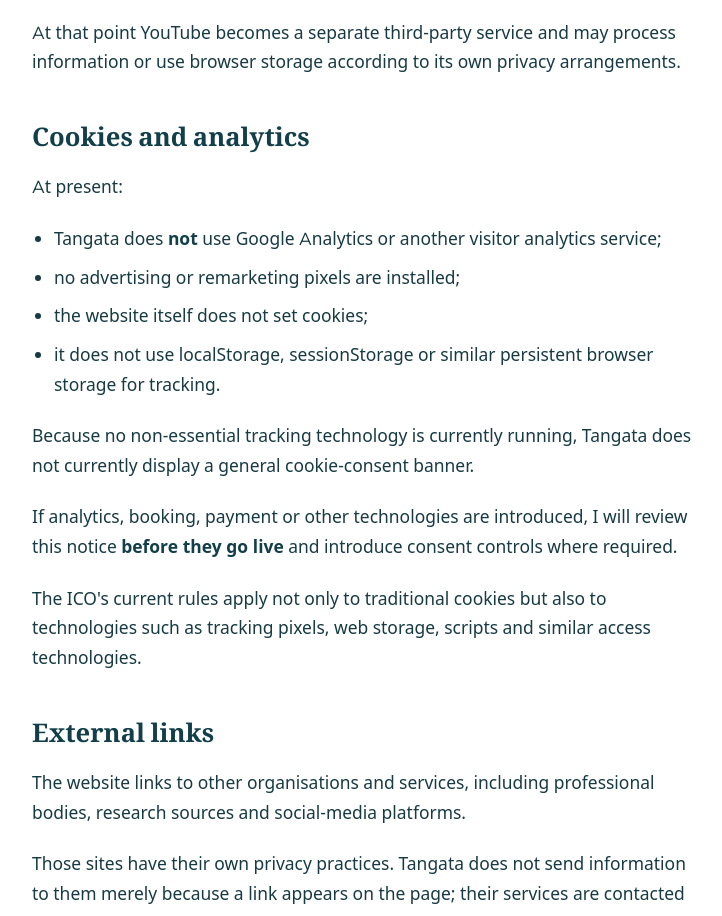
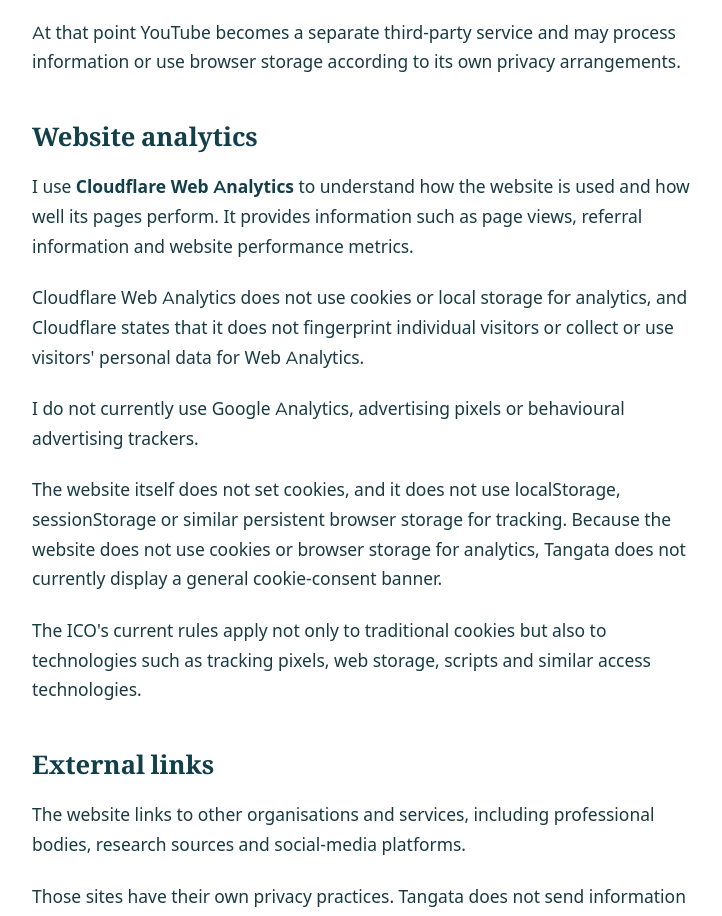
Before and after one commit to tangatac/tangata-web, an Astro site: page /privacy in a window 1280 px wide. Shown: the part 3792-4708 px from the top of the page, without its empty margins (274-996 px from the left). Built offline with nearby package versions, Linux system fonts and the light colour scheme; Astro itself is replaced by a stand-in of ours.

Commit message:
Updated privacy policy

```diff
--- a/src/pages/privacy/index.astro
+++ b/src/pages/privacy/index.astro
@@ -68,16 +68,11 @@ const description = 'How Tangata Counselling handles personal information, cooki
     <p>Only when you deliberately choose <strong>Play video</strong> is the YouTube privacy-enhanced player loaded from <code>youtube-nocookie.com</code>.</p>
     <p>At that point YouTube becomes a separate third-party service and may process information or use browser storage according to its own privacy arrangements.</p>
 
-    <h2>Cookies and analytics</h2>
-    <p>At present:</p>
-    <ul>
-      <li>Tangata does <strong>not</strong> use Google Analytics or another visitor analytics service;</li>
-      <li>no advertising or remarketing pixels are installed;</li>
-      <li>the website itself does not set cookies;</li>
-      <li>it does not use localStorage, sessionStorage or similar persistent browser storage for tracking.</li>
-    </ul>
-    <p>Because no non-essential tracking technology is currently running, Tangata does not currently display a general cookie-consent banner.</p>
-    <p>If analytics, booking, payment or other technologies are introduced, I will review this notice <strong>before they go live</strong> and introduce consent controls where required.</p>
+    <h2>Website analytics</h2>
+    <p>I use <strong>Cloudflare Web Analytics</strong> to understand how the website is used and how well its pages perform. It provides information such as page views, referral information and website performance metrics.</p>
+    <p>Cloudflare Web Analytics does not use cookies or local storage for analytics, and Cloudflare states that it does not fingerprint individual visitors or collect or use visitors' personal data for Web Analytics.</p>
+    <p>I do not currently use Google Analytics, advertising pixels or behavioural advertising trackers.</p>
+    <p>The website itself does not set cookies, and it does not use localStorage, sessionStorage or similar persistent browser storage for tracking. Because the website does not use cookies or browser storage for analytics, Tangata does not currently display a general cookie-consent banner.</p>
     <p>The ICO's current rules apply not only to traditional cookies but also to technologies such as tracking pixels, web storage, scripts and similar access technologies.</p>
 
     <h2>External links</h2>
```
